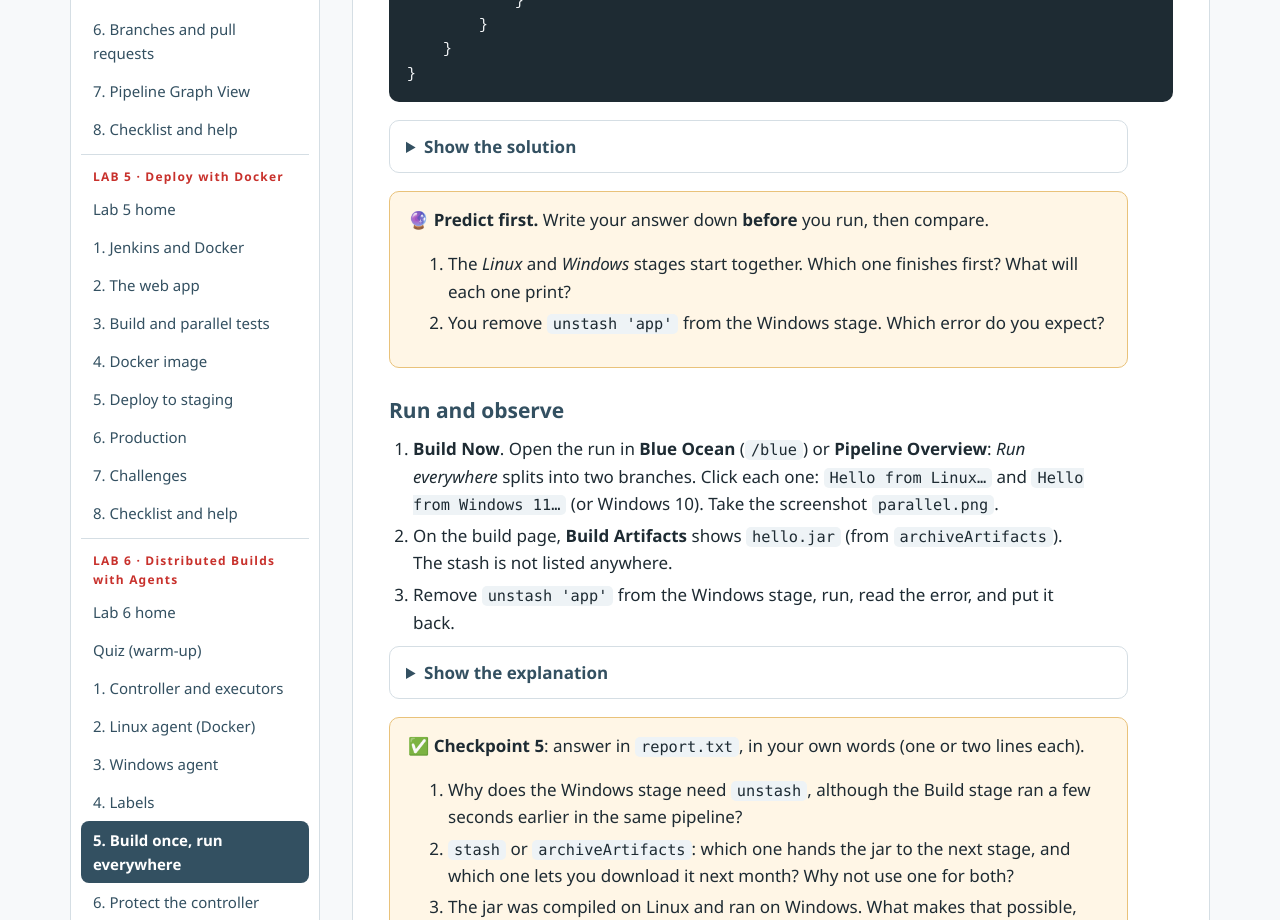
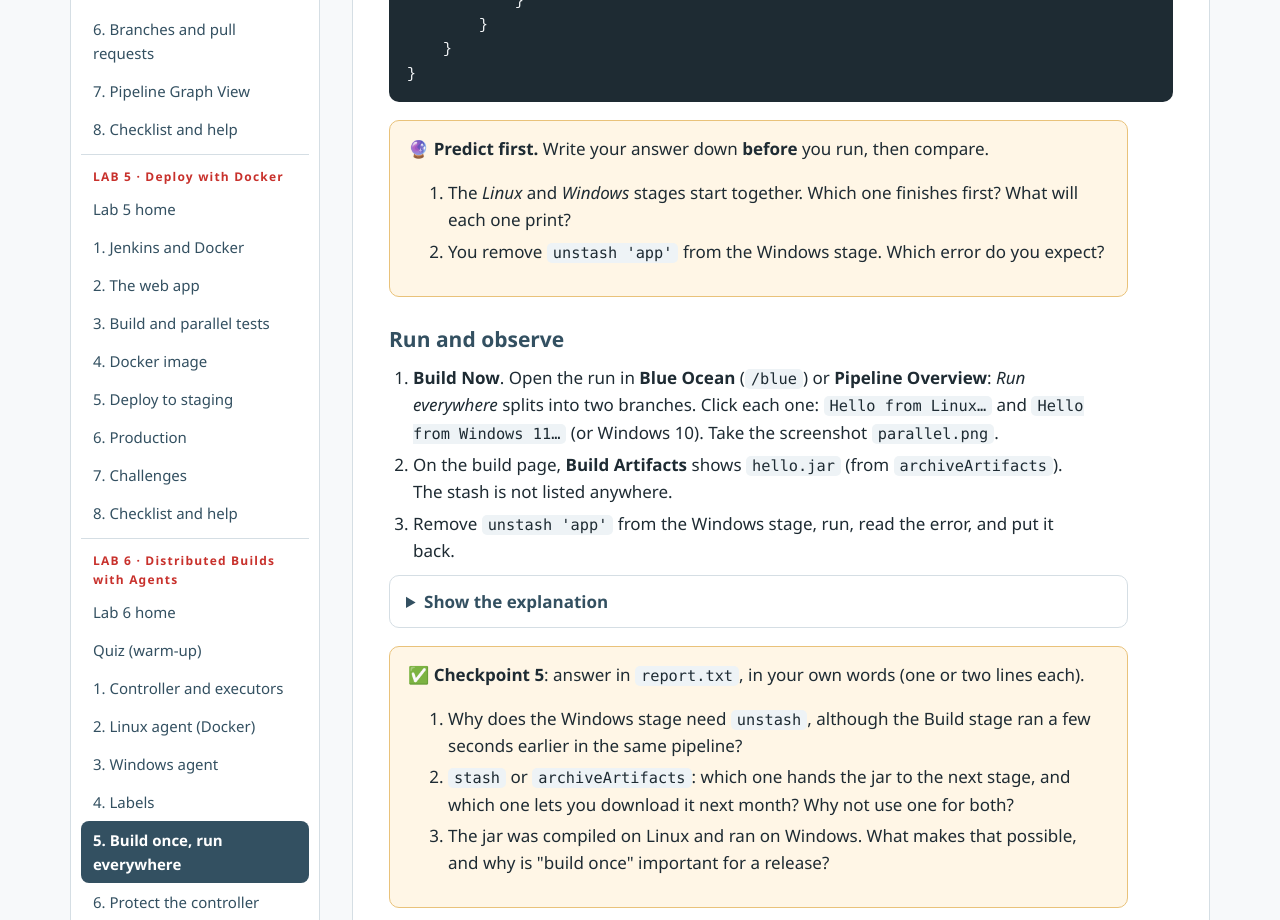
Before and after one commit to nouhakhyari-sys/jenkins-lab, a plain HTML site: page preview-lab6-cdde2e5f/lab6-5-build-once-run-everywhere.html in a window 1280 px wide. Shown: the part 1740-2660 px from the top of the page. Drawn offline with Linux system fonts and the light colour scheme.

Commit message:
Lab 6 preview: remove the build-once solution
Co-Authored-By: Claude Opus 5.5 <noreply@anthropic.com>
Claude-Session: https://claude.ai/code/session_01QmXQCWgMqLWgpCo8kcuSW4

```diff
--- a/preview-lab6-cdde2e5f/lab6-5-build-once-run-everywhere.html
+++ b/preview-lab6-cdde2e5f/lab6-5-build-once-run-everywhere.html
@@ -66,46 +66,6 @@ public class Hello {
         }
     }
 }</code></pre><button type="button" class="copy" aria-label="Copy: build-once, to complete">Copy</button></div></div>
-<details><summary>Show the solution</summary><div class="prose"><pre><code>pipeline {
-    agent none
-    stages {
-        stage(&#x27;Build on Linux&#x27;) {
-            agent { label &#x27;linux&#x27; }
-            steps {
-                writeFile file: &#x27;src/Hello.java&#x27;, text: &#x27;&#x27;&#x27;
-public class Hello {
-    public static void main(String[] args) {
-        System.out.println(&quot;Hello from &quot; + System.getProperty(&quot;os.name&quot;)
-            + &quot;, Java &quot; + System.getProperty(&quot;java.version&quot;));
-    }
-}
-&#x27;&#x27;&#x27;
-                sh &#x27;javac --release 17 -d classes src/Hello.java&#x27;
-                sh &#x27;jar cfe hello.jar Hello -C classes .&#x27;
-                stash name: &#x27;app&#x27;, includes: &#x27;hello.jar&#x27;
-                archiveArtifacts artifacts: &#x27;hello.jar&#x27;, fingerprint: true
-            }
-        }
-        stage(&#x27;Run everywhere&#x27;) {
-            parallel {
-                stage(&#x27;Linux&#x27;) {
-                    agent { label &#x27;linux&#x27; }
-                    steps {
-                        unstash &#x27;app&#x27;
-                        sh &#x27;java -jar hello.jar&#x27;
-                    }
-                }
-                stage(&#x27;Windows&#x27;) {
-                    agent { label &#x27;windows&#x27; }
-                    steps {
-                        unstash &#x27;app&#x27;
-                        bat &#x27;java -jar hello.jar&#x27;
-                    }
-                }
-            }
-        }
-    }
-}</code></pre></div></details>
 <aside class="note">🔮 <b>Predict first.</b> Write your answer down <b>before</b> you run, then compare.<ol><li>The <i>Linux</i> and <i>Windows</i> stages start together. Which one finishes first? What will each one print?</li><li>You remove <code>unstash 'app'</code> from the Windows stage. Which error do you expect?</li></ol></aside>
 <div class="prose"><h3>Run and observe</h3><ol><li><b>Build Now</b>. Open the run in <b>Blue Ocean</b> (<code>/blue</code>) or <b>Pipeline Overview</b>: <i>Run everywhere</i> splits into two branches. Click each one: <code>Hello from Linux…</code> and <code>Hello from Windows 11…</code> (or Windows 10). Take the screenshot <code>parallel.png</code>.</li><li>On the build page, <b>Build Artifacts</b> shows <code>hello.jar</code> (from <code>archiveArtifacts</code>). The stash is not listed anywhere.</li><li>Remove <code>unstash 'app'</code> from the Windows stage, run, read the error, and put it back.</li></ol></div>
 <details><summary>Show the explanation</summary><div class="prose"><ul><li>The two stages run on two machines at the same time; their logs are separated in Blue Ocean. The Windows one prints your Windows version and the Java of your PC; the Linux one prints Linux and Java 21 from the image.</li><li>Without <code>unstash</code>: <i>Error: Unable to access jarfile hello.jar</i>. The Windows workspace is a folder on your PC; <code>hello.jar</code> was created in the workspace of linux-agent, inside the container.</li><li><code>javac --release 17</code> makes bytecode for Java 17 and newer, so it runs on the agent's Java 21 and on a PC with Java 17.</li></ul></div></details>
```
